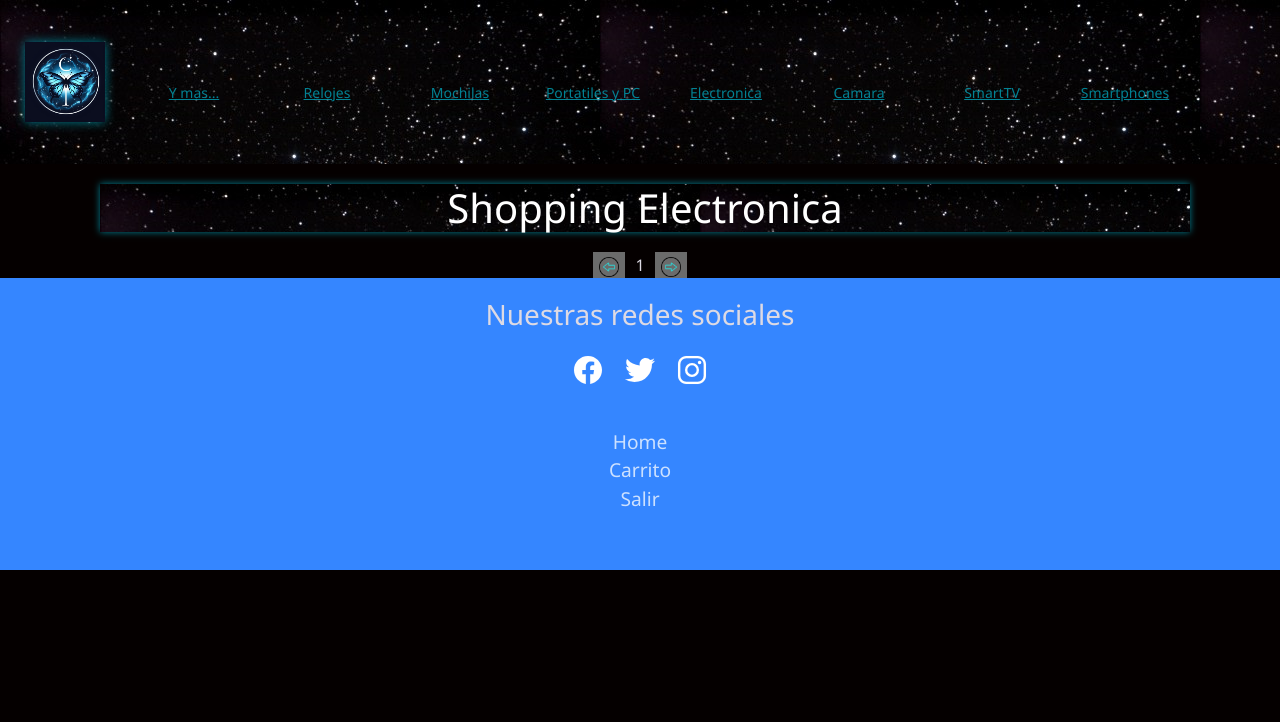
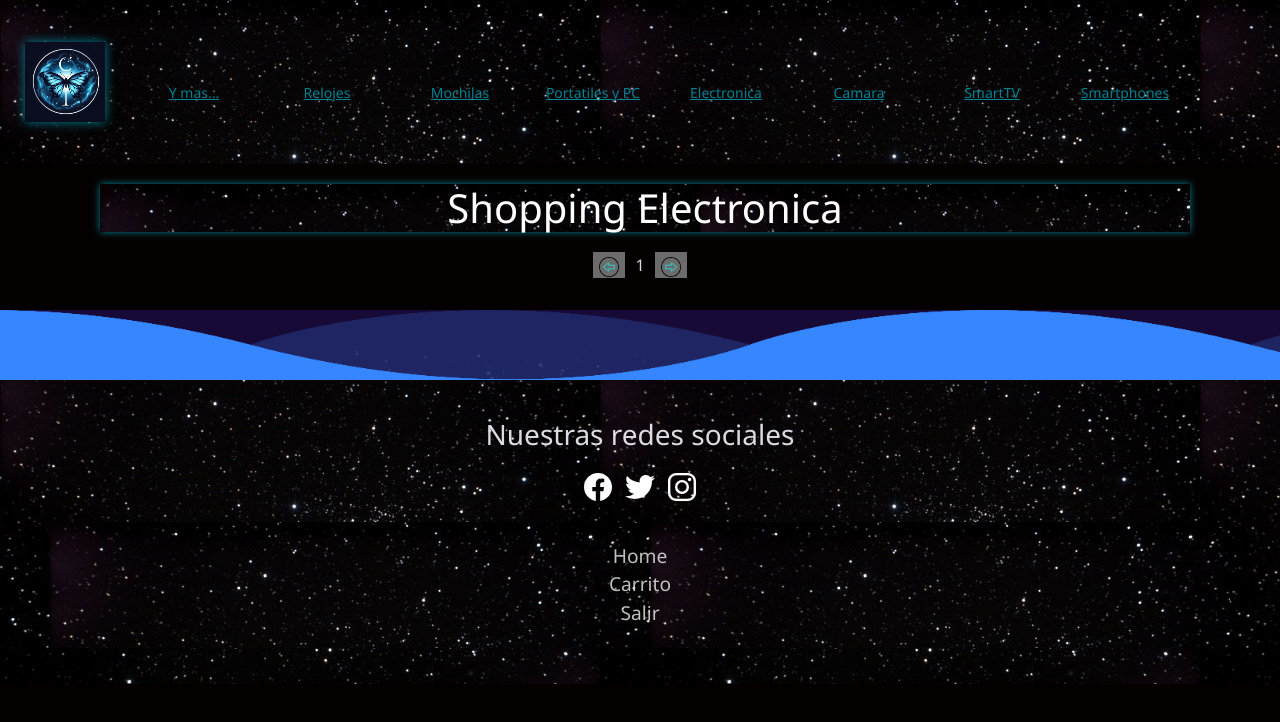
Before and after one commit to SoftGenesis/TPFinalAW1, a plain HTML site: page home/index.html in a window 1280 px wide. Shown: the top 722 px of the page. Drawn offline with nearby package versions, Linux system fonts and the light colour scheme; no server answers.

Commit message:
second commit

```diff
--- a/cart/carrito.css
+++ b/cart/carrito.css
@@ -1,6 +1,6 @@
 body {
     font-family: 'Segoe UI', Tahoma, Geneva, Verdana, sans-serif;
-    background-image: url("/TPFinalAW1/assets/FondoOscuro.png");
+    background-image: url("/assets/FondoOscuro.png");
     margin: 0;
     padding: 0;
     align-items: center;
@@ -15,7 +15,7 @@ body {
 
 .navbar
 {
-    background-image: url('/TPFinalAW1/assets/FondoOscuro.png');
+    background-image: url('/assets/FondoOscuro.png');
     padding: 10px;
     text-align: start;
     display: flex;
@@ -90,7 +90,7 @@ body {
 {
     color: white;
     font-family: 'Segoe UI', Tahoma, Geneva, Verdana, sans-serif;
-    background-image: url(/TPFinalAW1/assets/FondoOscuro.png);
+    background-image: url(/assets/FondoOscuro.png);
     font-size: 40px;
     display: flex;
     align-items: center;
--- /dev/null
+++ b/footer.css
@@ -0,0 +1,151 @@
+footer
+{
+    align-items: flex-end;
+    min-height: 70vh;
+}
+
+.social-footer,
+footer .menu
+{
+    position: relative;
+    width: 100%;
+    background-image: url(/assets/FondoOscuro.png);
+    min-height: 70px;
+    padding: 20px 50px;
+    display: flex;
+    justify-content: center;
+    align-items: center;
+    flex-direction: column;
+}
+
+.social-icons
+{
+    padding: relative;
+    display: flex;
+    justify-content: center;
+    align-items: center;
+    margin: 7px 0;
+    flex-wrap: wrap;
+}
+
+.social-icons li,
+.menu li
+{
+    list-style: none;
+}
+
+.social-icons li a
+{
+    font-size: 2em;
+    color: #fff;
+    margin: 0 5px;
+    display: inline-block;
+    transition: 0.5s;
+}
+
+.social-icons li a:hover
+{
+    transform: translateY(-10px);
+}
+
+footer .menu li a
+{
+    font-size: 1.2em;
+    color: #fff;
+    margin: 0 10px;
+    display: inline-block;
+    text-decoration: none;
+    opacity: 0.75;
+}
+
+footer .menu li a:hover
+{
+    opacity: 1;
+}
+
+footer .wave
+{
+    position: absolute;
+    top: -40px;
+    left: 0;
+    width: 100%;
+    height: 70px;
+    background: #1d0d4191 url(/TPFinalAW1/assets/wave.png);
+    background-size: 1000px 100px;
+}
+
+footer .wave#wave1
+{
+    z-index: 1000;
+    opacity: 1;
+    bottom: 0;
+    animation: animateWave 4s linear infinite;
+}
+
+footer .wave#wave2
+{
+    z-index: 999;
+    opacity: 0.5;
+    bottom: 10px;
+    animation: animateWave_02 4s linear infinite;
+}
+
+footer .wave#wave3
+{
+    z-index: 998;
+    opacity: 0.2;
+    bottom: 15px;
+    animation: animateWave_03 4s linear infinite;
+}
+
+footer .wave#wave4
+{
+    z-index: 998;
+    opacity: 0.7;
+    bottom: 20px;
+    animation: animateWave_03 4s linear infinite;
+}
+
+@keyframes animateWave{
+    0%
+    {
+        background-position-x: 1000px;
+    }
+    100%
+    {
+        background-position-x: 0px;
+    }
+}
+
+@keyframes animateWave_02{
+    0%
+    {
+        background-position-x: 0px;
+    }
+    100%
+    {
+        background-position-x: 1000px;
+    }
+}
+
+@keyframes animateWave_03{
+    0%
+    {
+        background-position-x: 1000px;
+    }
+    100%
+    {
+        background-position-x: 0px;
+    }
+}
+
+@keyframes animateWave_04{
+    0%
+    {
+        background-position-x: 0px;
+    }
+    100%
+    {
+        background-position-x: 1000px;
+    }
+}
--- /dev/null
+++ b/footer.js
@@ -0,0 +1 @@
+let footContainer = document.querySelector('footer');
--- a/home/index.css
+++ b/home/index.css
@@ -8,7 +8,7 @@ body {
 }
 
 .navbar {
-    background-image: url('/TPFinalAW1/assets/FondoOscuro.png');
+    background-image: url('/assets/FondoOscuro.png');
     color: white;
     padding: 10px;
     text-align: start;
@@ -40,7 +40,7 @@ body {
 {
     color: white;
     font-family: 'Segoe UI', Tahoma, Geneva, Verdana, sans-serif;
-    background-image: url(/TPFinalAW1/assets/FondoOscuro.png);
+    background-image: url(/assets/FondoOscuro.png);
     font-size: 40px;
     display: flex;
     align-items: center;
@@ -214,7 +214,7 @@ body {
 footer
 {
     align-items: flex-end;
-    min-height: 100vh;
+    min-height: 70vh;
 }
 
 .social-footer,
@@ -222,8 +222,8 @@ footer .menu
 {
     position: relative;
     width: 100%;
-    background-color: #3586ff;
-    min-height: 100px;
+    background-image: url(/assets/FondoOscuro.png);
+    min-height: 70px;
     padding: 20px 50px;
     display: flex;
     justify-content: center;
@@ -237,7 +237,7 @@ footer .menu
     display: flex;
     justify-content: center;
     align-items: center;
-    margin: 10px 0;
+    margin: 7px 0;
     flex-wrap: wrap;
 }
 
@@ -251,7 +251,7 @@ footer .menu
 {
     font-size: 2em;
     color: #fff;
-    margin: 0 10px;
+    margin: 0 5px;
     display: inline-block;
     transition: 0.5s;
 }
@@ -279,10 +279,87 @@ footer .menu li a:hover
 footer .wave
 {
     position: absolute;
-    top: -100px;
+    top: -40px;
     left: 0;
     width: 100%;
-    height: 100px;
-    background: #f00 url(/TPFinalAW1/assets/wave.png);
+    height: 70px;
+    background: #1d0d4191 url(/assets/wave.png);
     background-size: 1000px 100px;
 }
+
+footer .wave#wave1
+{
+    z-index: 1000;
+    opacity: 1;
+    bottom: 0;
+    animation: animateWave 4s linear infinite;
+}
+
+footer .wave#wave2
+{
+    z-index: 999;
+    opacity: 0.5;
+    bottom: 10px;
+    animation: animateWave_02 4s linear infinite;
+}
+
+footer .wave#wave3
+{
+    z-index: 998;
+    opacity: 0.2;
+    bottom: 15px;
+    animation: animateWave_03 4s linear infinite;
+}
+
+footer .wave#wave4
+{
+    z-index: 998;
+    opacity: 0.7;
+    bottom: 20px;
+    animation: animateWave_03 4s linear infinite;
+}
+
+@keyframes animateWave{
+    0%
+    {
+        background-position-x: 1000px;
+    }
+    100%
+    {
+        background-position-x: 0px;
+    }
+}
+
+@keyframes animateWave_02{
+
+    0%
+    {
+        background-position-x: 0px;
+    }
+    100%
+    {
+        background-position-x: 1000px;
+    }
+}
+
+@keyframes animateWave_03{
+    0%
+    {
+        background-position-x: 1000px;
+    }
+    100%
+    {
+        background-position-x: 0px;
+    }
+}
+
+@keyframes animateWave_04{
+    0%
+    {
+        background-position-x: 0px;
+    }
+    100%
+    {
+        background-position-x: 1000px;
+    }
+}
--- a/home/index.html
+++ b/home/index.html
@@ -14,7 +14,7 @@
         <div class="container-fluid">
             <div class="navbar-brand">
                 <div class="logo">
-                    <img src="/TPFinalAW1/assets/logo.png" alt="logo">
+                    <img src="/assets/logo.png" alt="logo">
                 </div>
             </div>
 
@@ -38,13 +38,13 @@
                 <ul class="nav justify-content-end">
                     <li class="nav-item">
                         <div class="cart">
-                            <button class><a href="/TPFinalAW1/cart/carrito.html"><img src="/TPFinalAW1/assets/carrito.png" alt="cart" width="30" height="24"></a></button>
+                            <button class><a href="/cart/carrito.html"><img src="/assets/carrito.png" alt="cart" width="30" height="24"></a></button>
                         </div>
                     </li>
                     <li class="nav-item">
                         <div class="logout">
-                            <button><a href="/TPFinalAW1/log/logIn.html">
-                                <img src="/TPFinalAW1/assets/logOut.png" alt="logOut">
+                            <button><a href="/log/logIn.html">
+                                <img src="/assets/logOut.png" alt="logOut">
                             </a></button>
                         </div>
                     </li>
@@ -54,19 +54,29 @@
     </nav>
     <div class="titulo">
         <h3>Shopping Electronica</h3>
+        <h4></h4>
     </div>
 
     <div id="product-list"></div>
 
     <div id="pagination">
-        <button id="prev-button"><img src="/TPFinalAW1/assets/btnL.png" alt="">
+        <button id="prev-button"><img src="/assets/btnL.png" alt="">
           </button>
         <span id="page-number">1</span>
-        <button id="next-button"><img src="/TPFinalAW1/assets/btnR.png" alt="">
+        <button id="next-button"><img src="/assets/btnR.png" alt="">
           </button>
     </div>
 
+    <br><br><br>
+
     <footer class="social-footer">
+        <div class="waves">
+            <div class="wave" id="wave1"></div>
+            <div class="wave" id="wave2"></div>
+            <div class="wave" id="wave3"></div>
+            <div class="wave" id="wave4"></div>
+        </div>
+        <br><br>
         <h3>Nuestras redes sociales</h3>
         <div class="social-icons">
 
@@ -87,15 +97,14 @@
 
         <ul class="menu">
             <li><a href="#">Home</a></li>
-            <li><a href="/TPFinalAW1/cart/carrito.html">Carrito</a></li>
-            <li><a href="/TPFinalAW1/log/logIn.html">Salir</a></li>
+            <li><a href="/cart/carrito.html">Carrito</a></li>
+            <li><a href="/log/logIn.html">Salir</a></li>
         </ul>
     </footer>
 
     <script src="https://cdn.jsdelivr.net/npm/bootstrap@5.3.2/dist/js/bootstrap.bundle.min.js" integrity="sha384-C6RzsynM9kWDrMNeT87bh95OGNyZPhcTNXj1NW7RuBCsyN/o0jlpcV8Qyq46cDfL" crossorigin="anonymous"></script>
 
     <script src="./index.js"> </script>
-    <script src="./pruebaAPI.js"> </script>
     <script type="module" src="https://unpkg.com/ionicons@7.1.0/dist/ionicons/ionicons.esm.js"></script>
     <script nomodule src="https://unpkg.com/ionicons@7.1.0/dist/ionicons/ionicons.js"></script>
 </body>
--- a/log/logIn.js
+++ b/log/logIn.js
@@ -12,7 +12,7 @@ document.getElementById("logBtn").addEventListener("click", function () {
             let user = JSON.parse(storedUserData);
 
             if (user.password === password) {
-                window.location.href = "/TPFinalAW1/home/index.html";
+                window.location.href = "/home/index.html";
             } else {
                 alert("La contraseña es incorrecta. Inténte nuevamente.");
             }
--- a/log/registro.js
+++ b/log/registro.js
@@ -25,6 +25,6 @@ document.getElementById("signBtn").addEventListener("click", function () {
         document.getElementById("password").value = "";
 
         alert("Registro exitoso!");
-        window.location.href = "/TPFinalAW1/log/logIn.html";
+        window.location.href = "/log/logIn.html";
     }
 });
```
Also changed, not shown: cart/carrito.html (+33 -0 lines), log/logIn.html (+2 -2 lines), log/registro.html (+2 -2 lines).
